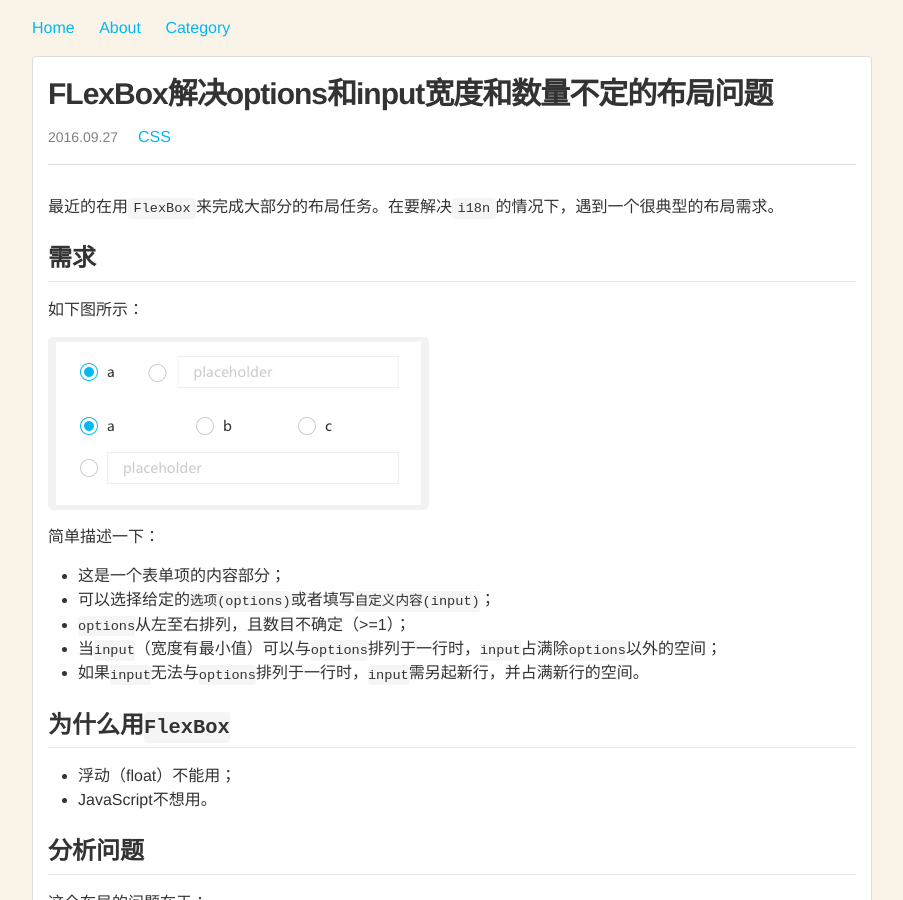
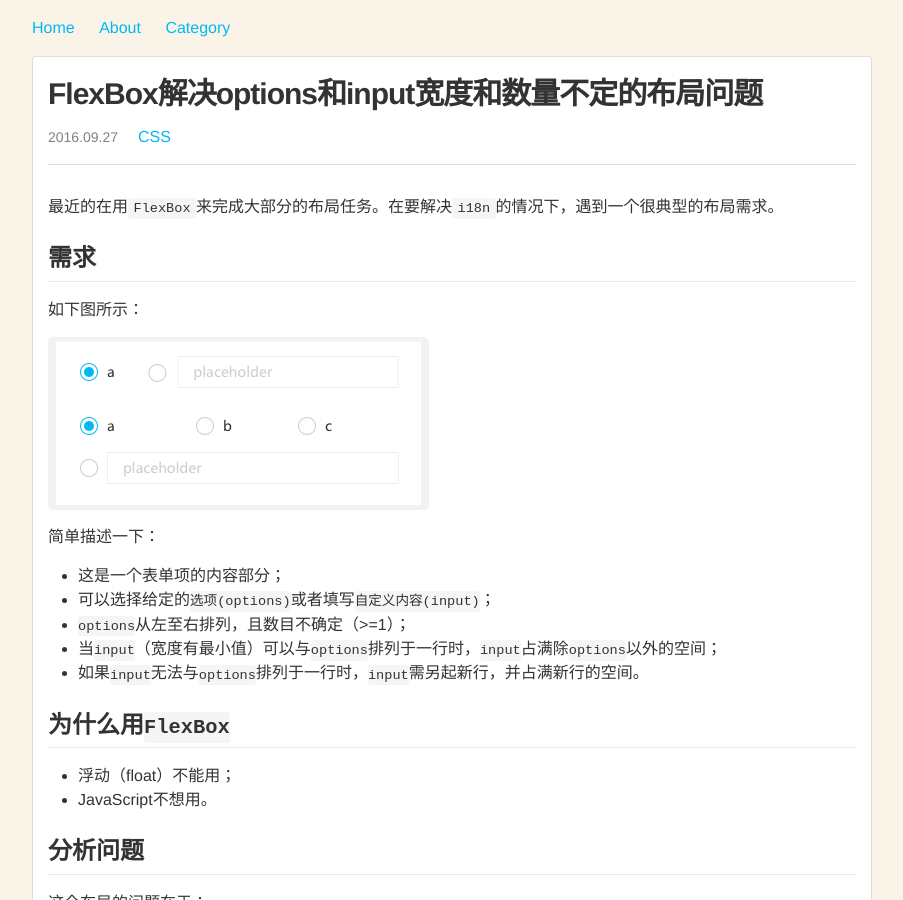
Before and after one commit to yanglh13/zzuieliyaoli.github.io, a Jekyll site: the page built from _posts/2016-9-27-try-flex-box.md, in a window 1280 px wide and 900 px high. Shown: the whole window, without its empty margins (188-1091 px from the left). Built offline with Jekyll 4.4.1, drawn with Linux system fonts in a browser that asks for light colours; comment, search, counter and statistics services are not loaded; some of the changed text lies outside the part shown.

Commit message:
fix case error

```diff
--- a/_posts/2016-9-27-try-flex-box.md
+++ b/_posts/2016-9-27-try-flex-box.md
@@ -1,6 +1,6 @@
 ---
 layout: post
-title:  "FLexBox解决options和input宽度和数量不定的布局问题"
+title:  "FlexBox解决options和input宽度和数量不定的布局问题"
 date:   2016-09-27
 categories: [CSS]
 ---
@@ -91,5 +91,5 @@ li:not(:last-child) {
 - [Flex 布局教程：语法篇](http://www.ruanyifeng.com/blog/2015/07/flex-grammar.html)
 - [Flex 布局教程：实例篇](http://www.ruanyifeng.com/blog/2015/07/flex-examples.html)
 - [移动端全兼容的flexbox速成班](https://isux.tencent.com/flexbox.html)
-- [flexbox全兼容模板](http://115.159.36.96/tikizheng/flextest/demo.html)
+- [Flexbox全兼容模板](http://115.159.36.96/tikizheng/flextest/demo.html)
 - [Flexbox布局实战](http://www.w3cplus.com/css3/going-all-in-on-flexbox.html)
```
